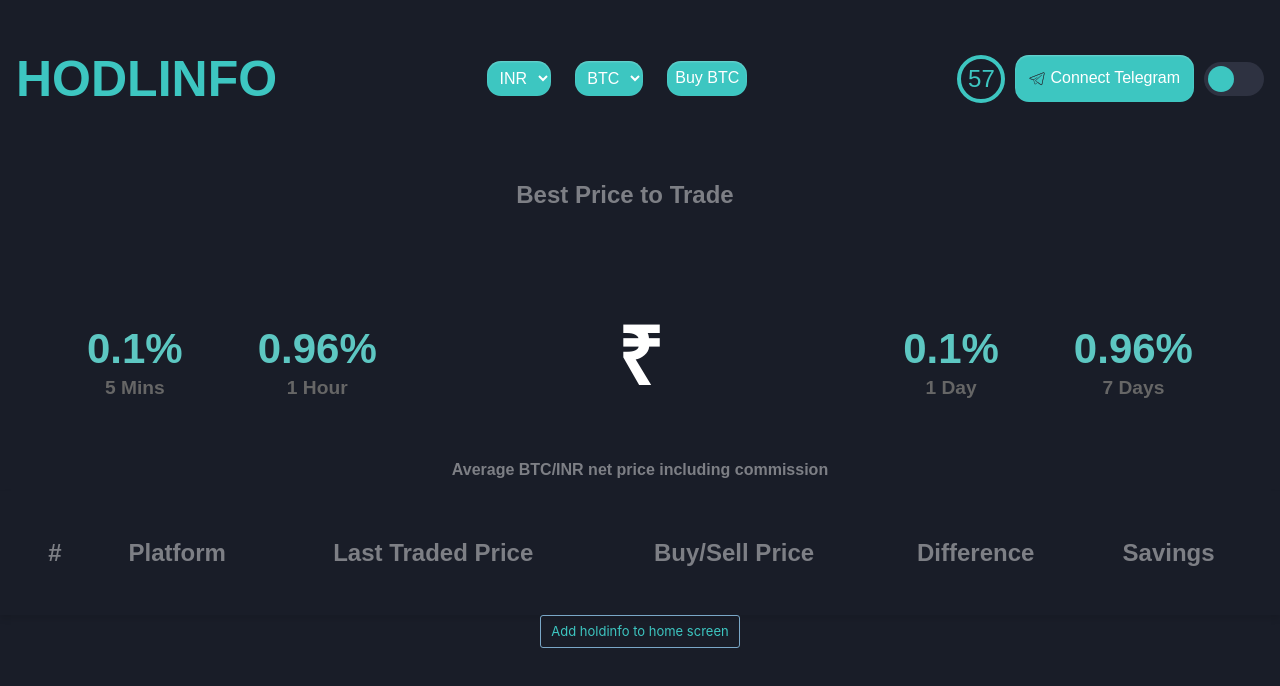
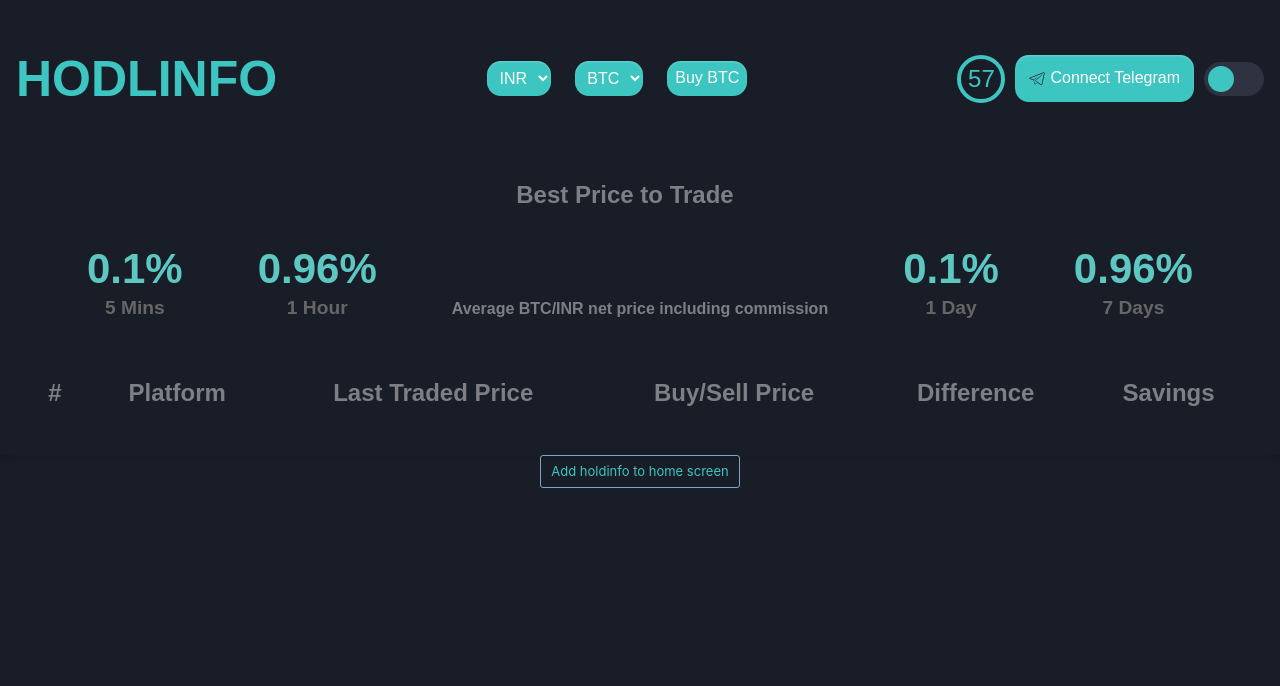
Before and after one commit to Foxhog-x/quadB_Tech_backend, a website: page public/index.html in a window 1280 px wide. Drawn offline with Linux system fonts and the light colour scheme; no server answers.

Commit message:
span tag remved

```diff
--- a/public/index.html
+++ b/public/index.html
@@ -52,7 +52,7 @@
                 <span>1 Hour</span>
             </div>
             <div class="main_price">
-                <h1 class="main_price_heading"><span>₹ </span> </h1>
+                <h1 class="main_price_heading"> </h1>
                 <span class="main_price_text">Average BTC/INR net price including commission</span>
             </div>
             <div class="percentage">
```
